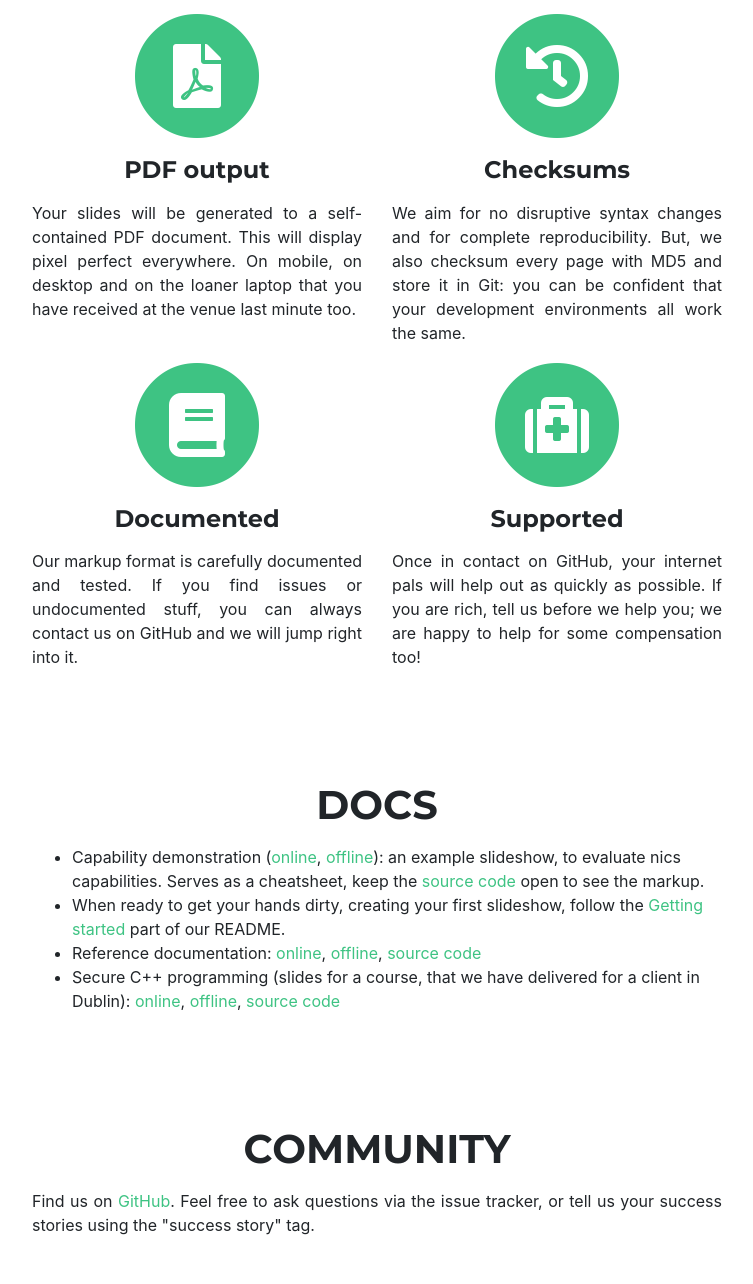
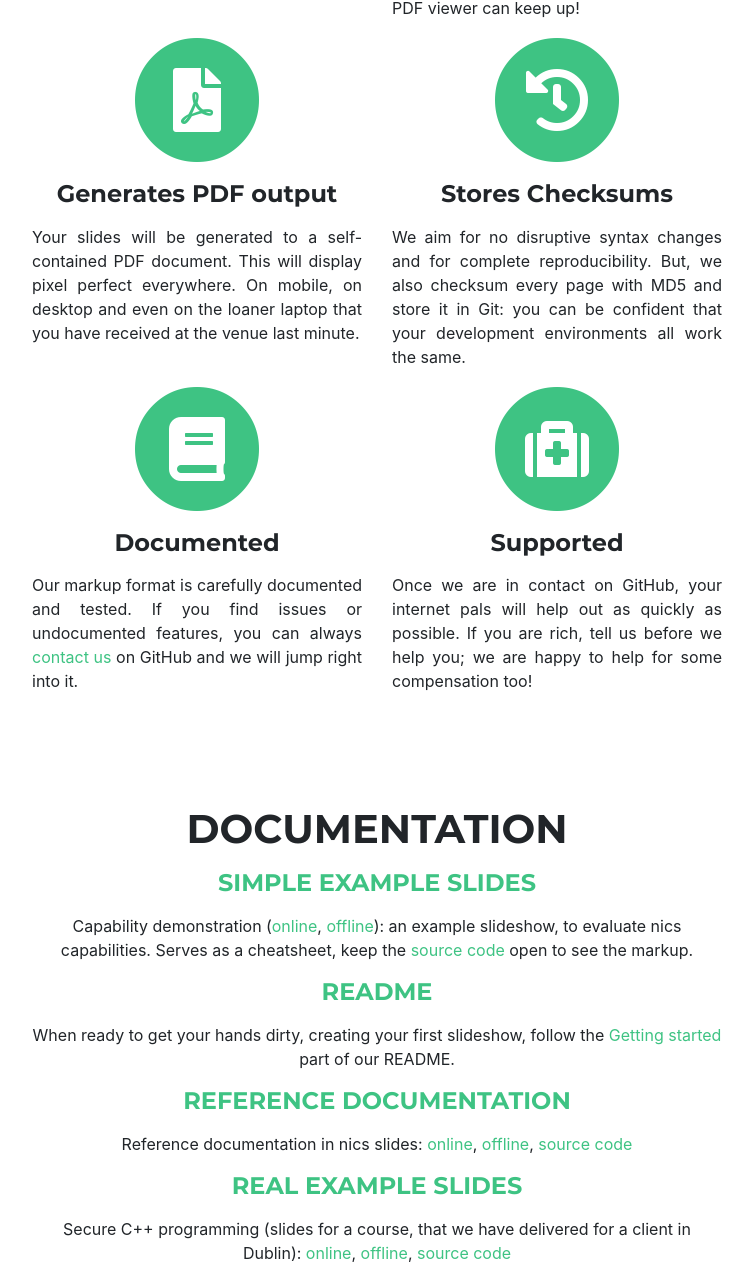
Before and after one commit to nilcons/nics, a website: page index.html in a window 1280 px wide. Shown: the part 1715-2999 px from the top of the page, without its empty margins (263-1016 px from the left). Drawn offline with Linux system fonts and the light colour scheme; files whose address does not match are found by name.

Commit message:
Improved texts

```diff
--- a/index.html
+++ b/index.html
@@ -54,11 +54,11 @@
             <i class="fas fa-circle fa-stack-2x text-primary"></i>
             <i class="fab fa-slideshare fa-stack-1x fa-inverse"></i>
           </span>
-          <h4>Quality</h4>
+          <h4>Supports Figures, Images</h4>
           <p class="text-justify">
             With nics, it's possible to create PowerPoint quality
             slideshows, without compromising on figures, colors, font
-            sizes.  All this, without advanced LaTeX from Stack Overflow.
+            sizes and images.  All this, without advanced LaTeX from Stack Overflow.
           </p>
         </div>
 
@@ -67,12 +67,12 @@
             <i class="fas fa-circle fa-stack-2x text-primary"></i>
             <i class="fas fa-code fa-stack-1x fa-inverse"></i>
           </span>
-          <h4>Structured code</h4>
+          <h4>Has Source Code</h4>
           <p class="text-justify">
             As with Markdown or Beamer, you will have source code
-            for your slides.  You can upload this to a Git repo or
-            whatever.  And our format has an explicit structure, without
-            surprises.
+            for your slides.  You can save this in a Git repository
+	    for version control and easily share it with other slide editors.
+	    Our format has an explicit structure, without surprises.
           </p>
         </div>
 
@@ -81,7 +81,7 @@
             <i class="fas fa-circle fa-stack-2x text-primary"></i>
             <i class="fas fa-angle-up fa-stack-1x fa-inverse"></i>
           </span>
-          <h4>Syntax Highlight</h4>
+          <h4>Syntax Highlighted</h4>
           <p class="text-justify">
             Syntax highlight is supported in nics, with the integrated
             Pygments library.  Never copy-paste between your editor
@@ -95,7 +95,7 @@
             <i class="fas fa-circle fa-stack-2x text-primary"></i>
             <i class="fas fa-tachometer-alt fa-stack-1x fa-inverse"></i>
           </span>
-          <h4>Speed</h4>
+          <h4>Compiles Fast</h4>
           <p class="text-justify">
             Writing code is good, waiting for compilation is bad.
             Nics recompiles your slidedeck a hundred slides a second,
@@ -109,12 +109,12 @@
             <i class="fas fa-circle fa-stack-2x text-primary"></i>
             <i class="fas fa-file-pdf fa-stack-1x fa-inverse"></i>
           </span>
-          <h4>PDF output</h4>
+          <h4>Generates PDF output</h4>
           <p class="text-justify">
             Your slides will be generated to a self-contained PDF
             document.  This will display pixel perfect everywhere.
-            On mobile, on desktop and on the loaner laptop that
-            you have received at the venue last minute too.
+            On mobile, on desktop and even on the loaner laptop that
+            you have received at the venue last minute.
           </p>
         </div>
 
@@ -123,7 +123,7 @@
             <i class="fas fa-circle fa-stack-2x text-primary"></i>
             <i class="fas fa-history fa-stack-1x fa-inverse"></i>
           </span>
-          <h4>Checksums</h4>
+          <h4>Stores Checksums</h4>
           <p class="text-justify">
             We aim for no disruptive syntax changes and for complete
             reproducibility.  But, we also checksum every page with
@@ -140,8 +140,9 @@
           <h4>Documented</h4>
           <p class="text-justify">
             Our markup format is carefully documented and tested.  If
-            you find issues or undocumented stuff, you can always
-            contact us on GitHub and we will jump right into it.
+            you find issues or undocumented features, you can always
+            <a href="https://github.com/nilcons/nics">contact us</a> on
+	    GitHub and we will jump right into it.
           </p>
         </div>
 
@@ -152,7 +153,7 @@
           </span>
           <h4>Supported</h4>
           <p class="text-justify">
-            Once in contact on GitHub, your internet pals will help
+            Once we are in contact on GitHub, your internet pals will help
             out as quickly as possible.  If you are rich, tell us
             before we help you; we are happy to help for some
             compensation too!
@@ -166,35 +167,28 @@
     <div class="container">
       <div class="row">
         <div class="col-12 text-center">
-          <h1>DOCS</h1>
-          <ul class="text-left">
-            <li>
-              Capability demonstration
-              (<a href="https://mozilla.github.io/pdf.js/web/viewer.html?file=https://raw.githubusercontent.com/nilcons/nics-hello/master/demo/slides.pdf" target="_blank" rel="noopener noreferrer">online</a>,
-              <a href="https://github.com/nilcons/nics-hello/raw/master/demo/slides.pdf">offline</a>):
-              an example slideshow, to evaluate nics capabilities.
-              Serves as a cheatsheet, keep the
-              <a href="https://github.com/nilcons/nics-hello/blob/master/demo/slides.tex" target="_blank" rel="noopener noreferrer">source code</a>
-              open to see the markup.
-            </li>
-            <li>
-              When ready to get your hands dirty, creating your first
-              slideshow, follow
-              the <a href="https://github.com/nilcons/nics/blob/master/README.md#getting-started" target="_blank" rel="noopener noreferrer">Getting
-              started</a> part of our README.
-            </li>
-            <li>
-              Reference documentation:
+          <h1>DOCUMENTATION</h1>
+	  <h4><a href="https://mozilla.github.io/pdf.js/web/viewer.html?file=https://raw.githubusercontent.com/nilcons/nics-hello/master/demo/slides.pdf" target="_blank" rel="noopener noreferrer">SIMPLE EXAMPLE SLIDES</a></h4>
+          <p>
+	    Capability demonstration (<a href="https://mozilla.github.io/pdf.js/web/viewer.html?file=https://raw.githubusercontent.com/nilcons/nics-hello/master/demo/slides.pdf" target="_blank" rel="noopener noreferrer">online</a>, <a href="https://github.com/nilcons/nics-hello/raw/master/demo/slides.pdf">offline</a>): an example slideshow, to evaluate nics capabilities. Serves as a cheatsheet, keep the <a href="https://github.com/nilcons/nics-hello/blob/master/demo/slides.tex" target="_blank" rel="noopener noreferrer">source code</a> open to see the markup.
+	  </p>
+	  <h4><a href="https://github.com/nilcons/nics/blob/master/README.md" target="_blank" rel="noopener noreferrer">README</a></h4>
+	  <p>
+            When ready to get your hands dirty, creating your first slideshow, follow the <a href="https://github.com/nilcons/nics/blob/master/README.md#getting-started" target="_blank" rel="noopener noreferrer">Getting started</a> part of our README.
+	  </p>
+	  <h4><a href="https://mozilla.github.io/pdf.js/web/viewer.html?file=https://media.githubusercontent.com/media/nilcons/nics/examples/docs/slides.pdf" target="_blank" rel="noopener noreferrer">REFERENCE DOCUMENTATION</a></h4>
+          <p>Reference documentation in nics slides:
             <a href="https://mozilla.github.io/pdf.js/web/viewer.html?file=https://media.githubusercontent.com/media/nilcons/nics/examples/docs/slides.pdf" target="_blank" rel="noopener noreferrer">online</a>,
             <a href="https://github.com/nilcons/nics/raw/examples/docs/slides.pdf" target="_blank" rel="noopener noreferrer">offline</a>,
             <a href="https://github.com/nilcons/nics/blob/examples/docs/slides.tex" target="_blank" rel="noopener noreferrer">source code</a>
-            </li>
-            <li>
+          </p>
+	  <h4><a href="https://mozilla.github.io/pdf.js/web/viewer.html?file=https://raw.githubusercontent.com/nilcons/securecpp/master/slides/slides.pdf" target="_blank" rel="noopener noreferrer">REAL EXAMPLE SLIDES</a></h4>
+          <p>
             Secure C++ programming (slides for a course, that we have delivered for a client in Dublin):
             <a href="https://mozilla.github.io/pdf.js/web/viewer.html?file=https://raw.githubusercontent.com/nilcons/securecpp/master/slides/slides.pdf" target="_blank" rel="noopener noreferrer">online</a>,
             <a href="https://github.com/nilcons/securecpp/raw/master/slides/slides.pdf" target="_blank" rel="noopener noreferrer">offline</a>,
             <a href="https://github.com/nilcons/securecpp/blob/master/slides/slides.tex" target="_blank" rel="noopener noreferrer">source code</a>
-          </ul>
+	  </p>
         </div>
       </div>
     </div>
@@ -222,7 +216,7 @@
         <div class="col-12 text-center">
           <h1>ABOUT US</h1>
           <p class="text-justify">
-            We are a Swiss consulting firm delivering all kinds of
+            We are a Swiss consulting firm called <a href="https://www.linkedin.com/company/nilcons" target="_blank" rel="noopener noreferrer">Nilcons</a>, delivering all kinds of
             Computer Science trainings for superb teams at companies
             around the globe.  As you can imagine, we are always well
             prepared, arriving with a lot of practical labs for the
```
Lines whose indentation alone changed are shown as unchanged.
